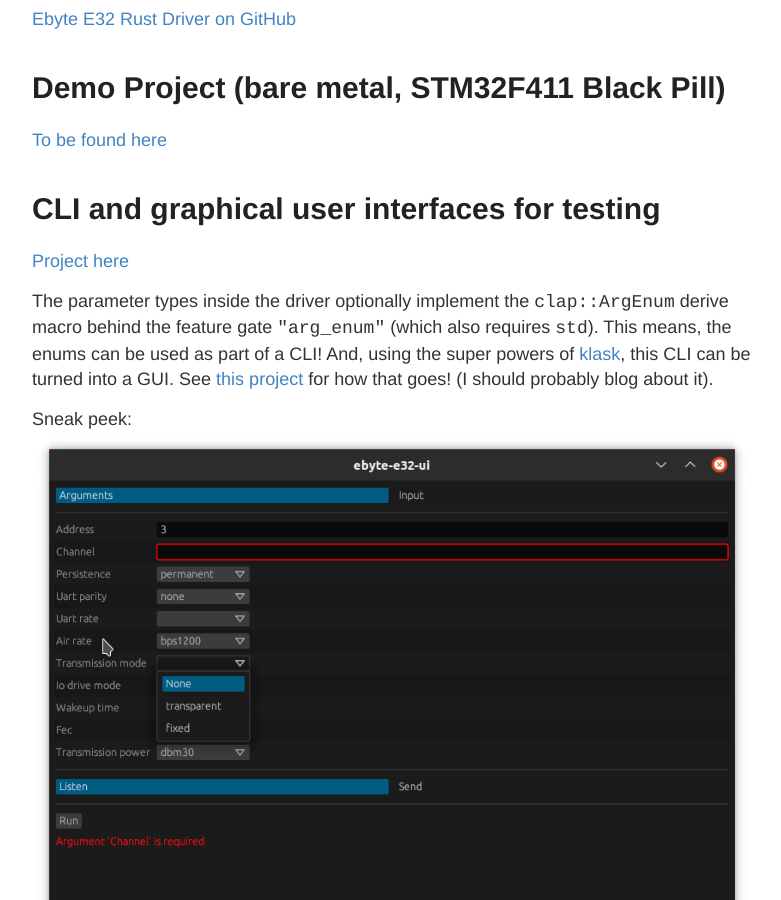
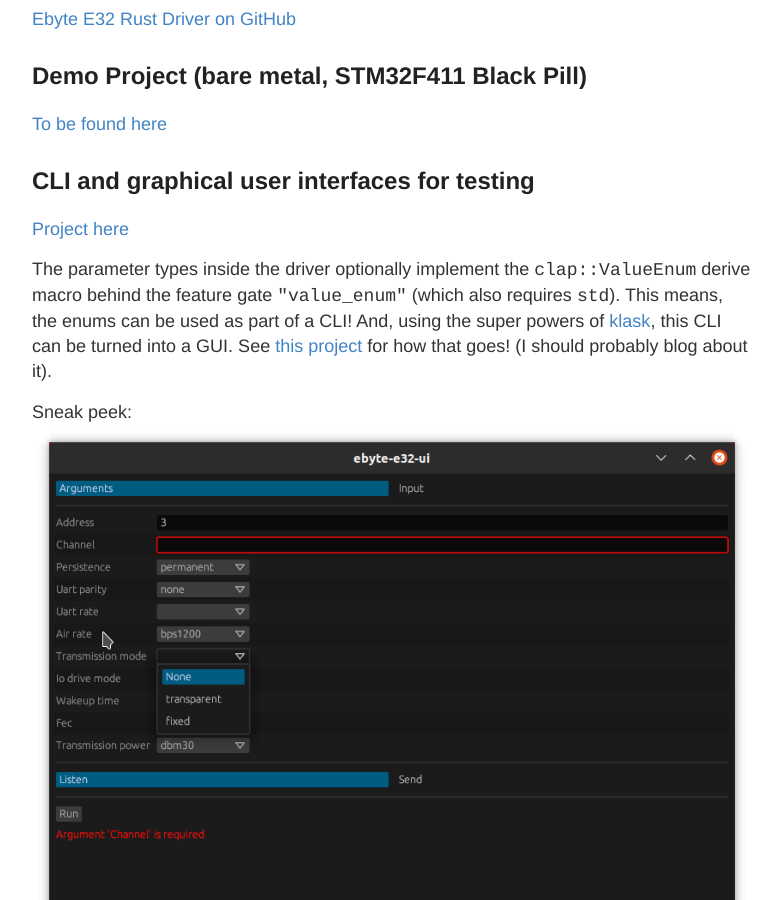
Before and after one commit to barafael/barafael.github.io, a Jekyll site: the page built from _posts/2022-05-10-A-Platform-Agnostic-Driver-for-EBYTE-E32-LoRa-Modules.md, in a window 1280 px wide and 900 px high, scrolled down 954 px. Shown: the whole window, without its empty margins (248-1029 px from the left). Built offline with Jekyll 4.4.1, drawn with Linux system fonts in a browser that asks for light colours.

Commit message:
Update 2022-05-10-A-Platform-Agnostic-Driver-for-EBYTE-E32-LoRa-Modules.md

```diff
--- a/_posts/2022-05-10-A-Platform-Agnostic-Driver-for-EBYTE-E32-LoRa-Modules.md
+++ b/_posts/2022-05-10-A-Platform-Agnostic-Driver-for-EBYTE-E32-LoRa-Modules.md
@@ -14,31 +14,31 @@ The implementation is scrutinized with mocking, proptests, and mutation tests. A
 
 [Ebyte E32 Rust Driver on GitHub](https://github.com/barafael/ebyte-e32-rs)
 
-# Demo Project (bare metal, STM32F411 Black Pill)
+## Demo Project (bare metal, STM32F411 Black Pill)
 [To be found here](https://github.com/barafael/ebyte-e32-demo)
 
-# CLI and graphical user interfaces for testing
+## CLI and graphical user interfaces for testing
 
 [Project here](https://github.com/barafael/ebyte-e32-ui)
 
-The parameter types inside the driver optionally implement the `clap::ArgEnum` derive macro behind the feature gate `"arg_enum"` (which also requires `std`). This means, the enums can be used as part of a CLI! And, using the super powers of [klask](https://github.com/MichalGniadek/klask), this CLI can be turned into a GUI. See [this project](https://github.com/barafael/ebyte-e32-ui) for how that goes! (I should probably blog about it).
+The parameter types inside the driver optionally implement the `clap::ValueEnum` derive macro behind the feature gate `"value_enum"` (which also requires `std`). This means, the enums can be used as part of a CLI! And, using the super powers of [klask](https://github.com/MichalGniadek/klask), this CLI can be turned into a GUI. See [this project](https://github.com/barafael/ebyte-e32-ui) for how that goes! (I should probably blog about it).
 
 Sneak peek:
 ![Image of GUI]({{ site.baseurl }}/images/ebyte-e32-gui.png)
 
-# Blocking Operation
+## Blocking Operation
 
 All operations are blocking, of course... Should be changed when `embedded-hal` becomes `async` or somehow supports non-blocking operation better than with `nb` (technically, you could do non-blocking implementation now - `nb::Result` gives you a `WouldBlock` which you could work with).
 
-# Module Graph
+## Module Graph
 
 ![Image of Module Graph]({{ site.baseurl }}/images/ebyte-e32-rs-mods.png)
 
-# Reduced Dependency Graph
+## Reduced Dependency Graph
 
 ![Image of Dependency Graph]({{ site.baseurl }}/images/ebyte-e32-rs-deps.png)
 
-# Prior Work
+## Prior Work
 
 * [Renzo Mischiantis Ebyte E32 Library](https://www.mischianti.org/2019/10/21/lora-e32-device-for-arduino-esp32-or-esp8266-library-part-2/)
 
```
